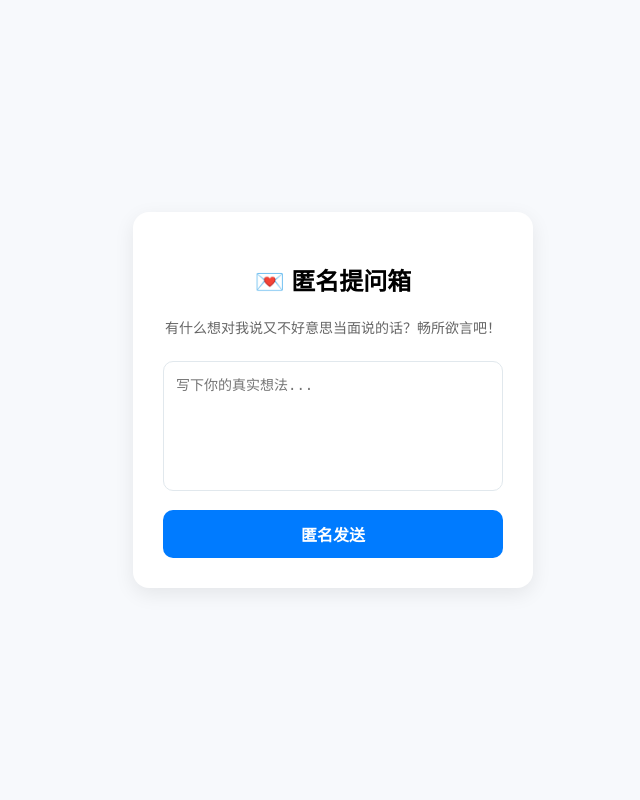
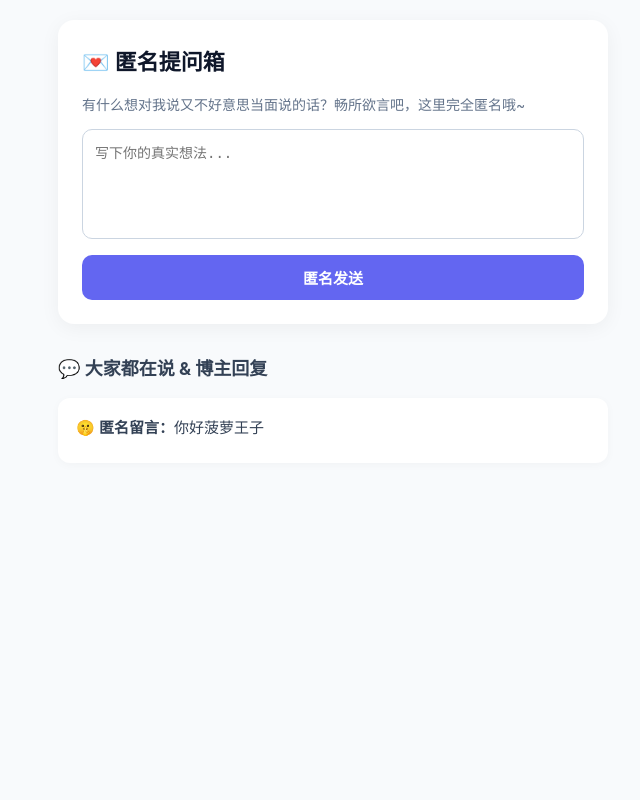
Before and after one commit to maxsonlun-beep/anonymous-box, a Flask app: page / in a window 1280 px wide. Shown: the whole page, without its empty margins (307-947 px from the left). Run offline with Flask 3, Linux system fonts and the light colour scheme.

Commit message:
Update index.html

```diff
--- a/anonymous-box/templates/index.html
+++ b/anonymous-box/templates/index.html
@@ -3,26 +3,56 @@
 <head>
     <meta charset="UTF-8">
     <meta name="viewport" content="width=device-width, initial-scale=1.0">
-    <title>匿名提问箱</title>
+    <title>我的匿名提问箱</title>
     <style>
-        body { font-family: sans-serif; background: #f7f9fc; display: flex; justify-content: center; align-items: center; height: 100vh; margin: 0; }
-        .card { background: white; padding: 30px; border-radius: 16px; box-shadow: 0 6px 20px rgba(0,0,0,0.08); width: 100%; max-width: 400px; text-align: center; box-sizing: border-box; }
-        textarea { width: 100%; height: 130px; padding: 12px; border: 1px solid #e1e8ed; border-radius: 10px; resize: none; box-sizing: border-box; font-size: 14px; margin-top: 10px; }
-        button { background: #007bff; color: white; border: none; padding: 12px; border-radius: 10px; width: 100%; margin-top: 15px; font-size: 16px; cursor: pointer; font-weight: bold; }
-        .success { color: #28a745; margin-top: 12px; font-size: 14px; font-weight: bold; }
+        body { font-family: -apple-system, BlinkMacSystemFont, "Segoe UI", Roboto, sans-serif; background: #f8fafc; color: #1e293b; margin: 0; padding: 20px; display: flex; flex-direction: column; align-items: center; }
+        .container { width: 100%; max-width: 550px; }
+        .card { background: white; padding: 24px; border-radius: 16px; box-shadow: 0 4px 20px rgba(0,0,0,0.05); margin-bottom: 20px; box-sizing: border-box; }
+        h2 { margin-top: 0; color: #0f172a; font-size: 22px; }
+        p { color: #64748b; font-size: 14px; line-height: 1.5; }
+        textarea { width: 100%; height: 110px; padding: 12px; border: 1px solid #cbd5e1; border-radius: 10px; resize: none; box-sizing: border-box; font-size: 14px; outline: none; transition: border-color 0.2s; }
+        textarea:focus { border-color: #6366f1; }
+        button { background: #6366f1; color: white; border: none; padding: 12px; border-radius: 10px; width: 100%; margin-top: 12px; font-size: 15px; cursor: pointer; font-weight: 600; transition: background 0.2s; }
+        button:hover { background: #4f46e5; }
+        .success { background: #dcfce7; color: #166534; padding: 10px; border-radius: 8px; margin-top: 12px; font-size: 13px; text-align: center; font-weight: 500; }
+
+        /* 留言墙卡片样式 */
+        .msg-item { background: white; padding: 18px; border-radius: 12px; box-shadow: 0 2px 10px rgba(0,0,0,0.03); margin-bottom: 12px; }
+        .msg-text { font-size: 15px; color: #334155; word-break: break-all; margin-bottom: 8px; }
+        .reply-box { background: #f1f5f9; padding: 12px; border-radius: 8px; margin-top: 10px; font-size: 14px; color: #475569; border-left: 3px solid #6366f1; }
+        .reply-title { font-size: 12px; font-weight: bold; color: #6366f1; margin-bottom: 4px; }
     </style>
 </head>
 <body>
+    <div class="container">
+        <!-- 投递箱卡片 -->
         <div class="card">
             <h2>💌 匿名提问箱</h2>
-        <p style="color: #666; font-size: 14px;">有什么想对我说又不好意思当面说的话？畅所欲言吧！</p>
+            <p>有什么想对我说又不好意思当面说的话？畅所欲言吧，这里完全匿名哦~</p>
             <form method="POST">
                 <textarea name="content" placeholder="写下你的真实想法..." required></textarea>
                 <button type="submit">匿名发送</button>
             </form>
             {% if success %}
-            <p class="success">✨ 发送成功！谢谢你的真心话~</p>
+            <div class="success">✨ 发送成功！谢谢你的真心话~</div>
             {% endif %}
+        </div>
+
+        <!-- 留言与回复展示墙 -->
+        <h3 style="font-size: 18px; color: #334155; margin-top: 30px;">💬 大家都在说 & 博主回复</h3>
+        {% for msg in messages %}
+        <div class="msg-item">
+            <div class="msg-text">🤫 <b>匿名留言：</b>{{ msg.content }}</div>
+            {% if msg.reply %}
+            <div class="reply-box">
+                <div class="reply-title">✨ 博主回复：</div>
+                <div>{{ msg.reply }}</div>
+            </div>
+            {% endif %}
+        </div>
+        {% else %}
+        <p style="text-align: center; color: #94a3b8; font-size: 14px;">暂时还没有留言和回复哦，快去发一条吧！</p>
+        {% endfor %}
     </div>
 </body>
 </html>
```
Lines whose indentation alone changed are shown as unchanged.
